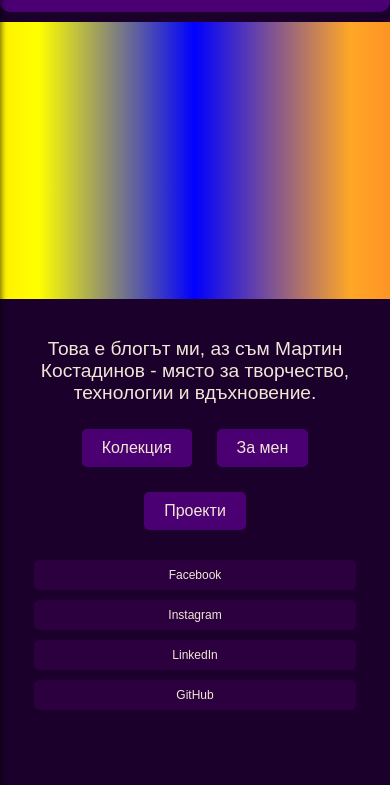
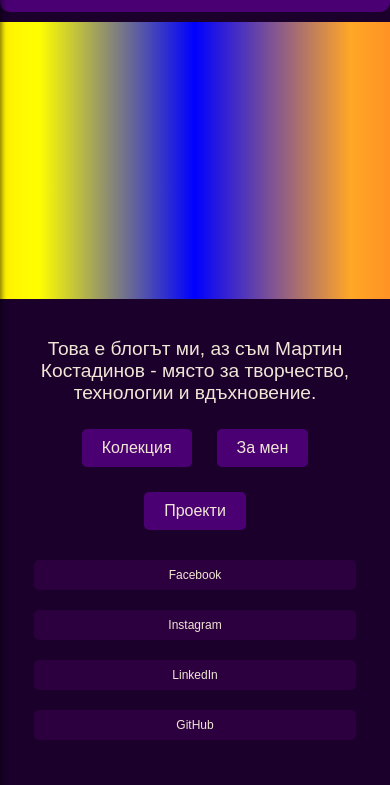
Before and after one commit to Martinkata1/blog, a website: page main.html in a window 390 px wide. Shown: the part 68-853 px from the top of the page. Drawn offline with Linux system fonts and the light colour scheme.

Commit message:
Fixed some problems in css for devices like phones. I hope it is the last.

```diff
--- a/index.js
+++ b/index.js
@@ -1,7 +1,7 @@
 console.log('Happy developing ✨');
 document.addEventListener('DOMContentLoaded', () => {
     const sidebar = document.querySelector('.sidebar');
-    sidebar.classList.add('hidden'); // Задаване на затворено меню при зареждане
+    sidebar.classList.add('hidden');
 });
 function toggleSidebar() {
     const sidebar = document.querySelector('.sidebar');
--- a/style.css
+++ b/style.css
@@ -172,7 +172,7 @@ body {
 
 @media (max-width: 768px) {
     .social-links {
-        gap: 10px;
+        gap: 20px;
         padding: 5px;
     }
     .social-btn {
@@ -185,7 +185,7 @@ body {
     .social-links {
         flex-direction: column;
         align-items: center;
-        gap: 10px;
+        gap: 20px;
     }
     .social-btn {
         width: 90%;
```
